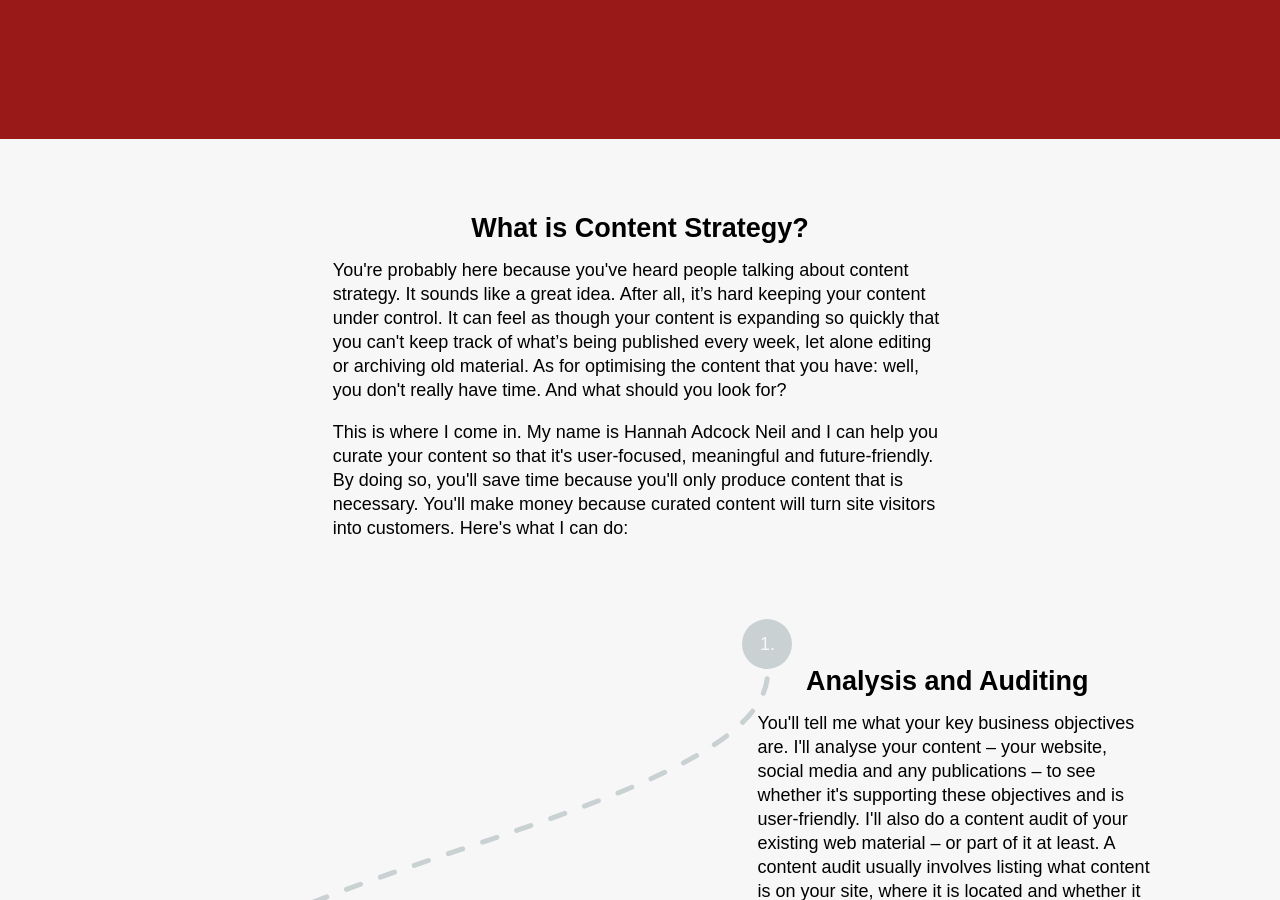
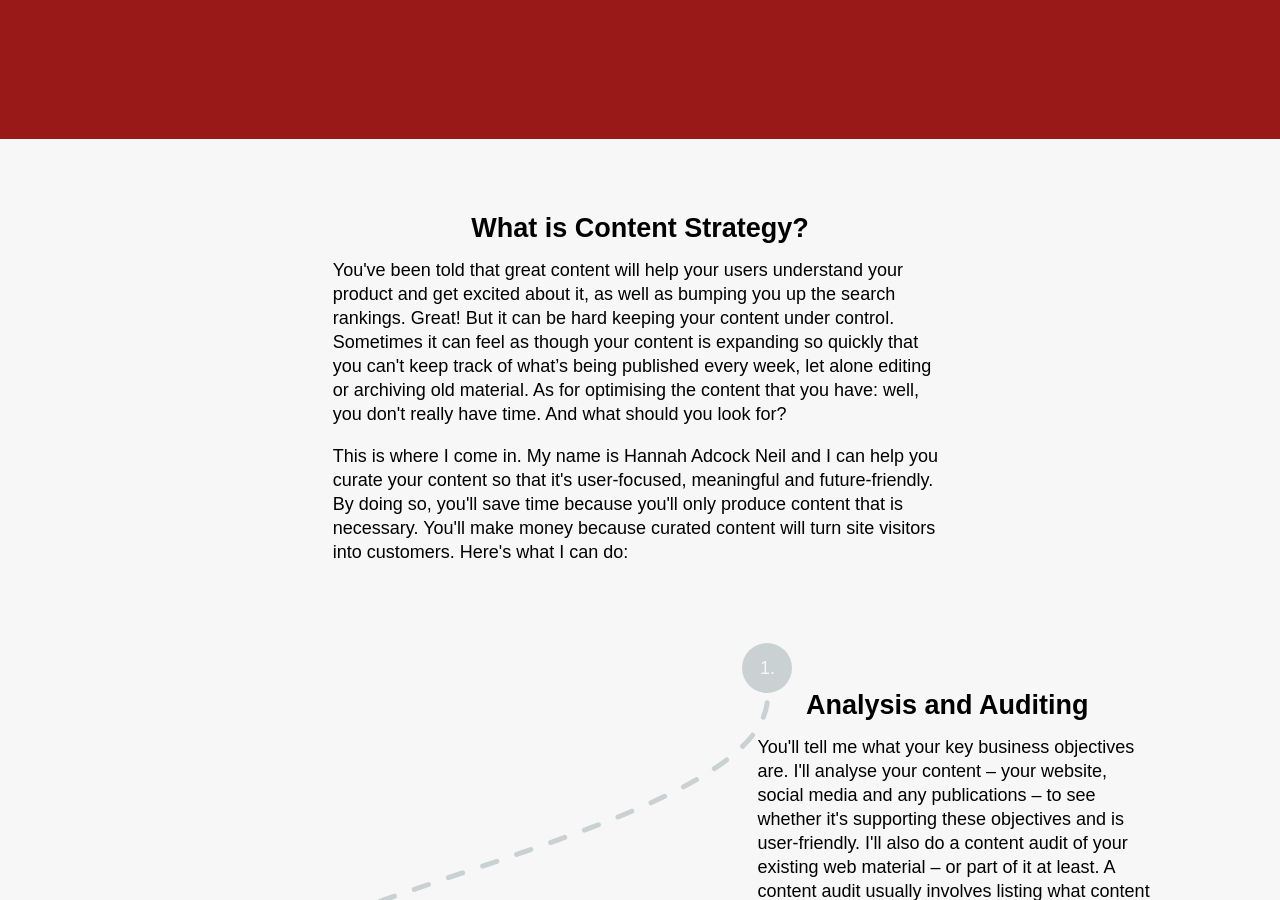
Before and after one commit to smokingpun/smokingpun.github.io, a Jekyll site: the page built from index.html, in a window 1280 px wide and 900 px high, scrolled down 394 px. Built offline with Jekyll 4.4.1, drawn with Linux system fonts in a browser that asks for light colours; nearby versions of some CDN libraries; some web fonts are replaced; Markdown is read by kramdown in place of the engine named in the settings.

Commit message:
editing changes

```diff
--- a/_layouts/homepage.html
+++ b/_layouts/homepage.html
@@ -52,7 +52,7 @@
     <section class="journey_center">
       <article>
         <h2 id="what_is_content_strategy_section">What is Content Strategy?</h2>
-        <p>You're probably here because you've heard people talking about content strategy. It sounds like a great idea. After all, it’s hard keeping your content under control. It can feel as though your content is expanding so quickly that you can't keep track of what’s being published every week, let alone editing or archiving old material. As for optimising the content that you have: well, you don't really have time. And what should you look for?</p>
+        <p>You've been told that great content will help your users understand your product and get excited about it, as well as bumping you up the search rankings. Great! But it can be hard keeping your content under control. Sometimes it can feel as though your content is expanding so quickly that you can't keep track of what’s being published every week, let alone editing or archiving old material. As for optimising the content that you have: well, you don't really have time. And what should you look for?</p>
         <p>This is where I come in. My name is <a href="http://www.linkedin.com/in/hannahadcock">Hannah Adcock Neil</a> and I can help you curate your content so that it's user-focused, meaningful and future-friendly. By doing so, you'll save time because you'll only produce content that is necessary. You'll make money because curated content will turn site visitors into customers. Here's what I can do:</p>
       </article>
      </section>
```
